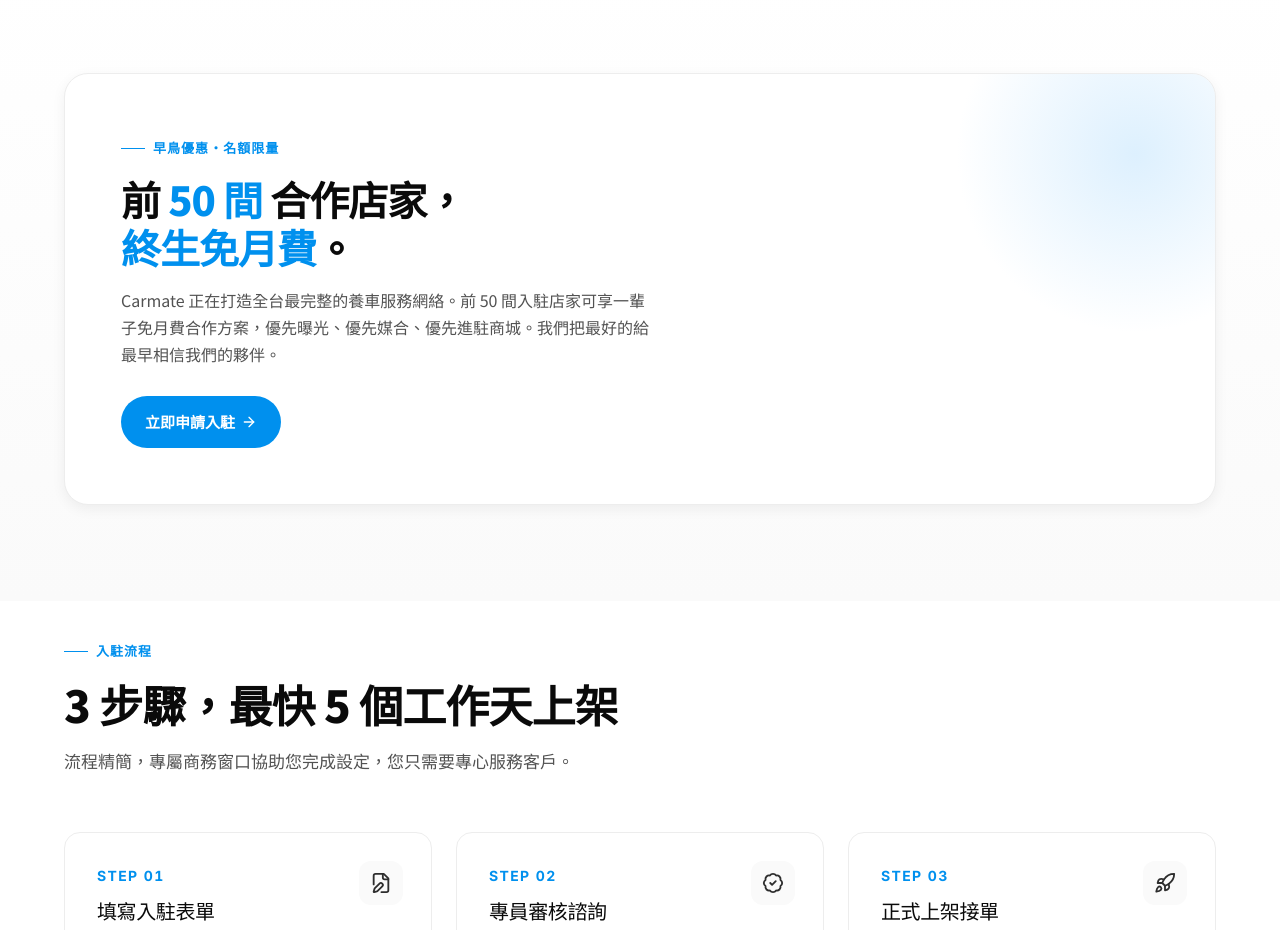
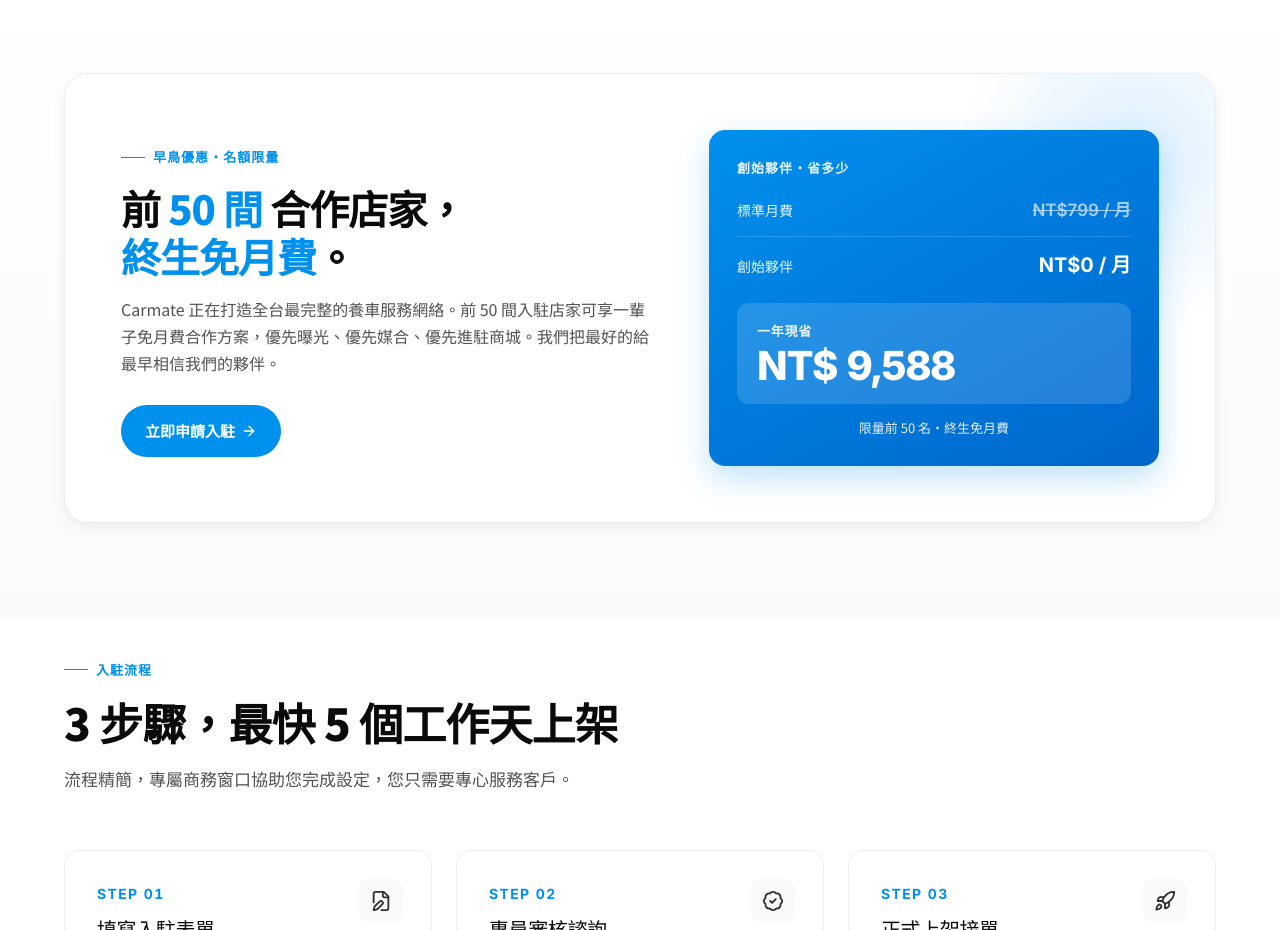
Before and after one commit to tiangongcarbeauty-rgb/carmate-landing, a Next.js app: page / in a window 1280 px wide. Shown: the part 2360-3290 px from the top of the page. Built offline with nearby package versions, Linux system fonts and the light colour scheme.

Commit message:
feat: 招商區新增免月費省錢試算卡 (年省自動換算)

```diff
--- a/app/globals.css
+++ b/app/globals.css
@@ -1018,6 +1018,55 @@
     opacity: .9;
   }
 
+  /* Savings card（免月費省錢試算）*/
+  .recruit-savings {
+    position: relative;
+    padding: 28px;
+    border-radius: var(--r-lg);
+    background: linear-gradient(150deg, #0090EE 0%, #0066CC 100%);
+    color: #fff;
+    box-shadow: var(--shadow-blue);
+  }
+  .recruit-savings .l {
+    font-size: 13px; opacity: .9;
+    letter-spacing: 0.08em; font-weight: 600;
+  }
+  .recruit-savings .srows {
+    margin: 18px 0 22px;
+    display: flex; flex-direction: column; gap: 12px;
+  }
+  .recruit-savings .srow {
+    display: flex; align-items: baseline; justify-content: space-between;
+    padding-bottom: 12px;
+    border-bottom: 1px solid rgba(255,255,255,.15);
+  }
+  .recruit-savings .srow:last-child { border-bottom: 0; padding-bottom: 0; }
+  .recruit-savings .srow .k { font-size: 14px; opacity: .9; }
+  .recruit-savings .srow .v {
+    font-family: var(--font-latin);
+    font-size: 17px; font-weight: 700;
+  }
+  .recruit-savings .v.strike { opacity: .65; text-decoration: line-through; font-weight: 600; }
+  .recruit-savings .v.free { font-size: 20px; }
+  .recruit-savings .save-big {
+    display: flex; flex-direction: column; gap: 4px;
+    padding: 18px 20px;
+    border-radius: var(--r-md);
+    background: rgba(255,255,255,.14);
+  }
+  .recruit-savings .save-big .cap {
+    font-size: 13px; font-weight: 600; opacity: .9;
+    letter-spacing: 0.06em;
+  }
+  .recruit-savings .save-big .amt {
+    font-family: var(--font-latin);
+    font-weight: 800; font-size: 40px; line-height: 1;
+    letter-spacing: -0.03em;
+  }
+  .recruit-savings .save-foot {
+    font-size: 13px; margin-top: 14px; opacity: .9; text-align: center;
+  }
+
   /* ---------- Process Steps ---------- */
   .steps {
     display: grid;
--- a/components/Recruit.tsx
+++ b/components/Recruit.tsx
@@ -7,10 +7,11 @@ import { Reveal } from './Reveal'
 
 export function Recruit() {
   const { recruit } = content
-  const { counter } = recruit
+  const { counter, savings } = recruit
   const filled = counter.total - counter.left
   const fillPct = Math.round((filled / counter.total) * 100)
   const footText = `${filled} 間已成功媒合，最後 ${counter.left} 席即將額滿`
+  const yearSave = (savings.standardPrice - savings.foundingPrice) * 12
   const barRef = useRef<HTMLElement>(null)
 
   useEffect(() => {
@@ -61,6 +62,26 @@ export function Recruit() {
               <div className="counter-foot">{footText}</div>
             </div>
             */}
+
+            {/* Savings card — 免月費省錢試算 */}
+            <div className="recruit-savings">
+              <div className="l">{savings.label}</div>
+              <div className="srows">
+                <div className="srow">
+                  <span className="k">{savings.standardLabel}</span>
+                  <span className="v strike">NT${savings.standardPrice.toLocaleString()} / 月</span>
+                </div>
+                <div className="srow">
+                  <span className="k">{savings.foundingLabel}</span>
+                  <span className="v free">NT${savings.foundingPrice.toLocaleString()} / 月</span>
+                </div>
+              </div>
+              <div className="save-big num">
+                <span className="cap">{savings.saveCaption}</span>
+                <span className="amt">NT$ {yearSave.toLocaleString()}</span>
+              </div>
+              <div className="save-foot">{savings.foot}</div>
+            </div>
           </div>
         </Reveal>
       </div>
--- a/lib/content.ts
+++ b/lib/content.ts
@@ -125,6 +125,16 @@ export const content = {
       label: '剩餘名額',
       left: RECRUIT_LEFT,
       total: RECRUIT_TOTAL,
+    },
+    // 省錢試算卡：標準月費 → 創始夥伴 0 元（年省自動換算 = 月費 × 12）
+    savings: {
+      label: '創始夥伴・省多少',
+      standardLabel: '標準月費',
+      standardPrice: 799,
+      foundingLabel: '創始夥伴',
+      foundingPrice: 0,
+      saveCaption: '一年現省',
+      foot: '限量前 50 名・終生免月費',
     },
   },
 
```
